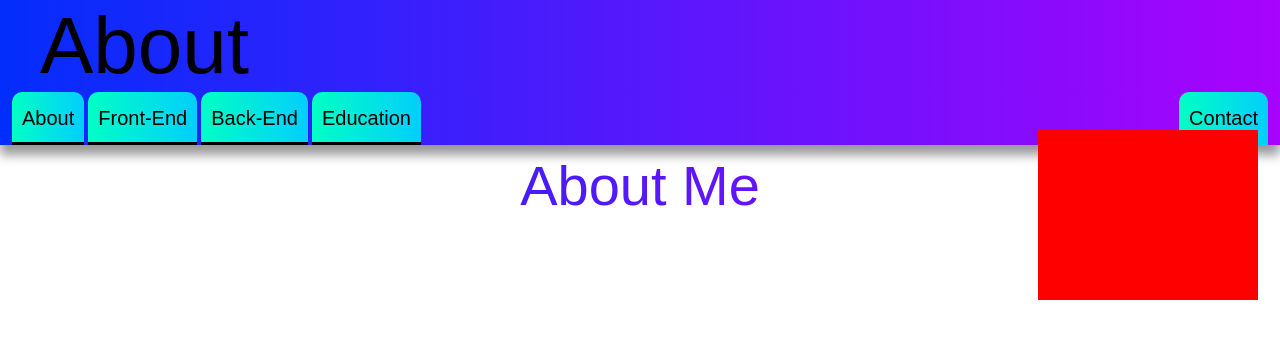
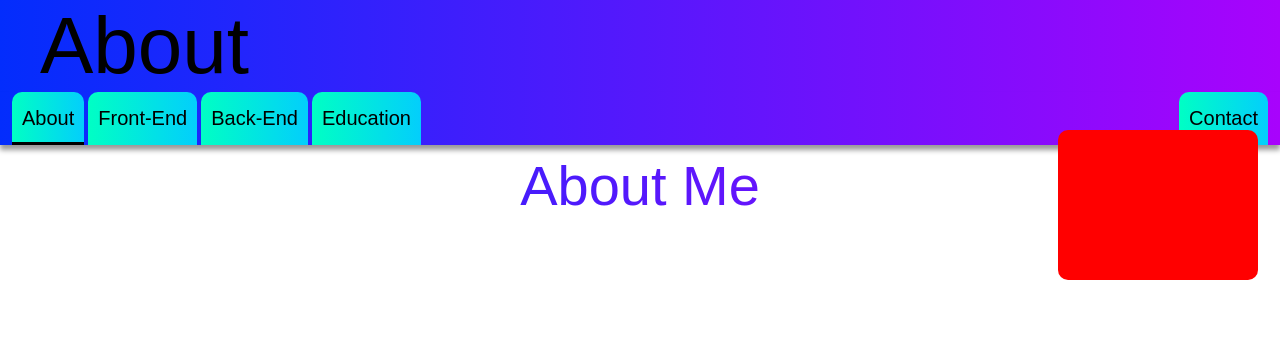
Before and after one commit to Esat-Karakaya/esat-karakaya.github.io, a React (Vite) app: page / in a window 1280 px wide. Both pictures are taken after a click on the button "Contact". Shown: the top 338 px of the page. Built offline with nearby package versions, Linux system fonts and the light colour scheme.

Commit message:
clean up

```diff
--- /dev/null
+++ b/src/nav/dropdown/dropdown.css
@@ -0,0 +1,25 @@
+#end{
+	float: right;
+}
+#end:focus{
+	pointer-events: none;
+}
+#end:focus>.dropterms{
+	display: block;
+}
+.dropterms{
+	display: none;
+	position: absolute;
+	background-color: red;
+	height: 150px;
+	width: 200px;
+	right: 10px;
+	pointer-events: auto;
+	border-radius: .5em;
+}
+@media screen and (max-width:600px) {
+    #end{
+        margin:5px 0 0 0;
+        float: none;
+    }
+}
--- a/src/nav/dropdown/dropdown.jsx
+++ b/src/nav/dropdown/dropdown.jsx
@@ -1,9 +1,9 @@
+import "./dropdown.css";
+
 const Dropdown=()=>{
     return(
         <button id="end">Contact
-            <div>
-                <div className="dropterms"></div>
-            </div>
+            <div className="dropterms"></div>
         </button>
     )
 }
--- a/src/nav/hambutton/hambutton.css
+++ b/src/nav/hambutton/hambutton.css
@@ -1,13 +1,13 @@
 #menu{
 	display: none;
-	padding-bottom: 10px;
 	margin-left: 40px;
 }
 
 @media screen and (max-width: 600px){
     #menu{
+		padding: 4px;
 		display: flex;
-		height: 15px;
+		height: 20px;
 		flex-direction: column;
 		justify-content: space-between;
 	}
--- a/src/nav/navbutton/navbutton.css
+++ b/src/nav/navbutton/navbutton.css
@@ -11,7 +11,7 @@
 	bottom: 0;
 	left: 0;
 	transform: scaleX(0);
-	transition: transform 0.3s;
+	transition: all 0.3s;
 }
 #place::before{transform: scaleX(1);}
 
@@ -34,14 +34,8 @@
 	}
 	#end{margin-top: 8px;}
     .link::before{
-		height: 3px;
 		width: 0;
-		bottom: 0;
-		left: 0;
 		transform: none;
-		transition: width 0.3s;
 	}
-	#place::before{
-		width: 100%;
-	}
+	#place::before{width: 100%;}
 }
--- a/src/nav/navstyle.css
+++ b/src/nav/navstyle.css
@@ -3,7 +3,7 @@ nav{
 	position: sticky;
 	top: 0;
 	background-image: var(--nav-backround);
-	box-shadow: 0 10px 10px rgba(0,0,0,0.4);
+	box-shadow: 0 5px 5px rgba(0,0,0,0.4);
 	z-index: 1;
 }
 nav *{
@@ -14,33 +14,6 @@ nav *{
   -ms-user-select: none;
   user-select: none;
 }
-
-/*DROPDOWN*/
-#end{
-	float: right;
-}
-#end:focus{
-	pointer-events: none;
-}
-#end>div{
-	background-color: red;
-	padding: 10px;
-	display: none;
-	position: absolute;
-	right: 10px;
-}
-#end:focus>div{
-	display: block;
-}
-.dropterms{
-	display: block;
-	background-color: red;
-	height: 150px;
-	width: 200px;
-	overflow-y: auto;
-	pointer-events: auto;
-}
-
 h1{
 	font-family: 'Ubuntu', sans-serif;
 	margin: 0;
@@ -50,10 +23,6 @@ h1{
 }
 @media screen and (max-width: 600px){
 	/*DROPDOWN, NAVBUTTON*/
-	#end{
-		margin:5px 0 0 0;
-		float: none;
-	}
 	.link,#end{
 		margin-left: 0;
 		width: 90%;
@@ -125,4 +94,5 @@ h1{
 		0%{width: 100%;}
 		100%{width: 0%;}
 	}
+	h1{padding-bottom:.25rem;}
 }
```
